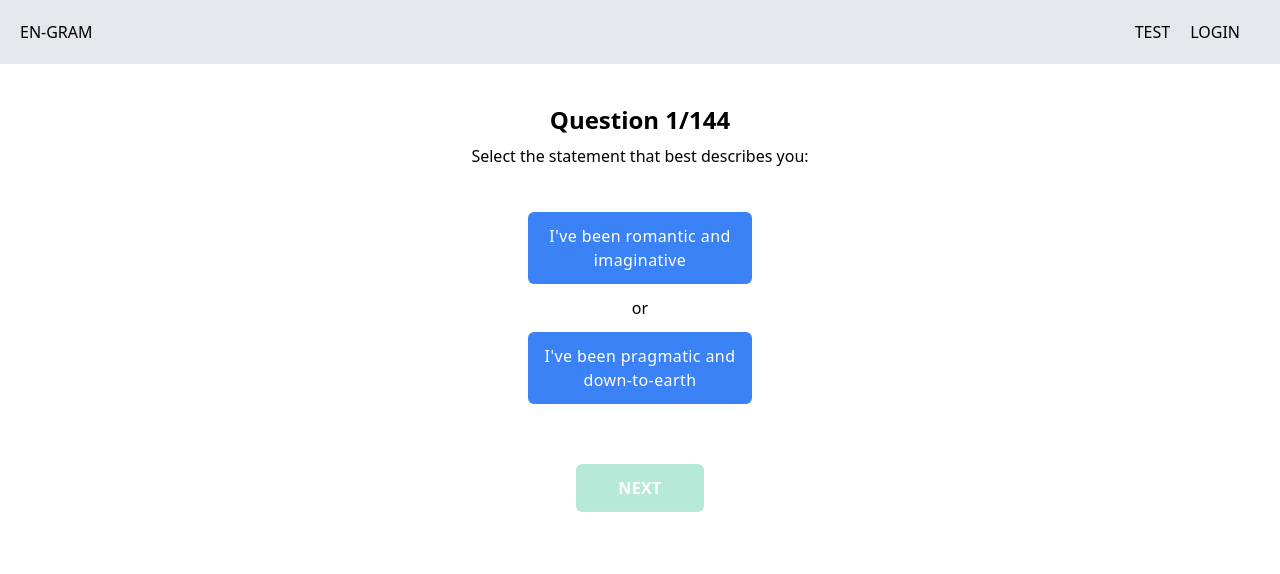
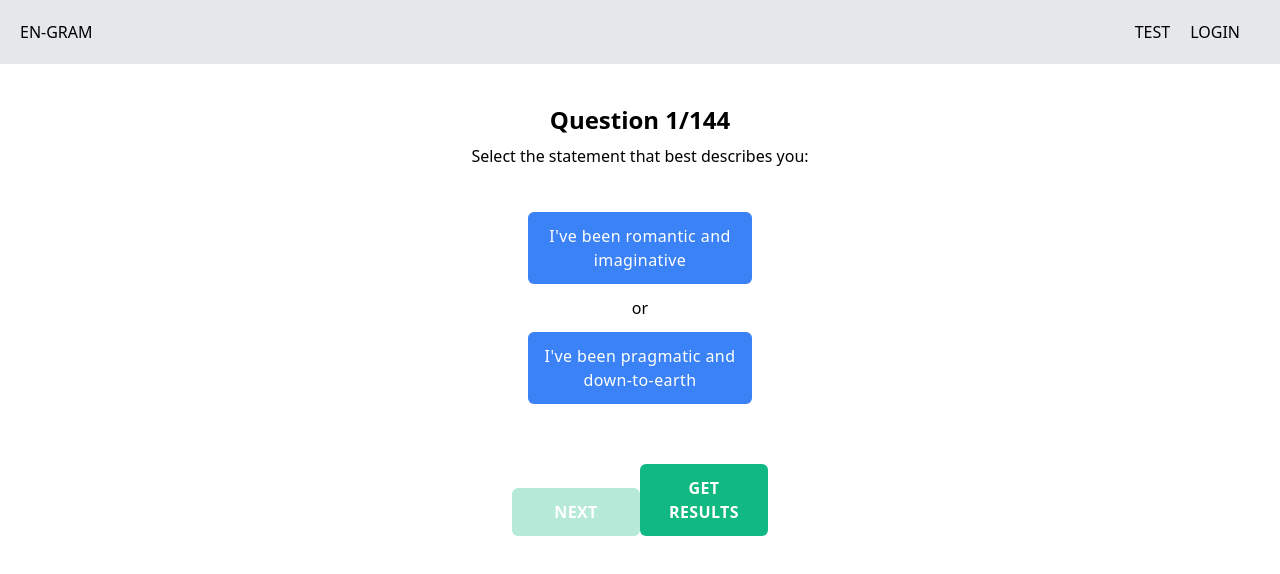
Before and after one commit to Huynie/enneagram, a Vue app: page /questions in a window 1280 px wide. Shown: the top 574 px of the page. Built offline with nearby package versions, Linux system fonts and the light colour scheme; no server answers.

Commit message:
save user results to firebase

```diff
--- a/src/views/Dashboard.vue
+++ b/src/views/Dashboard.vue
@@ -10,19 +10,29 @@
         <h3>{{this.highs}}</h3>
         <h3>{{this.lows}}</h3>
       </div>
+      <div class="w-max mx-auto" v-for="result in results">
+          <!-- <Results
+            v-show="true"
+            :results="results"
+            :finalType="core"
+          /> -->
+          <h2>{{result["date/time"]}}</h2>
+          <h3>{{result.score}}</h3>
+      </div>
   </div>
 </template>
 
 <script>
 import Button from '../components/Button';
+import Results from '../components/Results';
 import db , { auth } from '../firebase/firebaseInit';
 import { getDoc, doc, query, onSnapshot } from 'firebase/firestore/lite';
-import { signOut } from 'firebase/auth'
 
 export default {
     name: 'Dashboard',
     components: {
-        Button
+        Button,
+        Results
     },
     data (){
         return {
@@ -32,10 +42,19 @@ export default {
             core: "",
             highs: "",
             lows: "",
-            results: null,
+            results: [],
+            score: null,
+            date: null,
         }
     },
-    async mounted() {
+    methods: {
+        showTimeAndScore () {
+            this.results.map((res) => {
+              console.log(res[date/time], res.score)
+              return (res[date/time], res.score)
+        })}
+    },
+    async created() {
         if(auth.currentUser) {
             const userDB = doc(db, `users/${auth.currentUser.uid}`);
             const snapshot = await getDoc(userDB);
@@ -48,7 +67,14 @@ export default {
                 this.highs = snapData.highs;
                 this.lows = snapData.lows;
                 this.results = snapData.results;
+                // snapData.results.forEach((result) => {
+                    // this.score = [result.score];
+                    // this.date = [result.date];
+                    // this.results = result.score
+                // });
             }
+            console.log(this.results);
+
         }
     }
 }
--- a/src/views/Login.vue
+++ b/src/views/Login.vue
@@ -37,7 +37,7 @@
 <script>
 import Button from '../components/Button';
 import { auth } from '../firebase/firebaseInit';
-import { signInWithEmailAndPassword, getAuth } from 'firebase/auth';
+import { signInWithEmailAndPassword } from 'firebase/auth';
 
 export default {
     name: 'Login',
@@ -58,7 +58,6 @@ export default {
                 .then(() => {
                     this.error = false;
                     this.errorMsg = "";
-                    // this.$router.push('/dashboard');
                     this.$router.go({ path: this.$router.path});
                 }).catch(err => {
                     this.error = true;
--- a/src/views/Questions.vue
+++ b/src/views/Questions.vue
@@ -30,11 +30,11 @@
                 :isDisabled="disabledBtn"
             />
             <Button
-                v-show="showGetType"
+                v-show="true"
                 tailwindClass="btn-next"
                 text="get results"
                 @click="getType"
-                :isDisabled="disabledBtn"
+                :isDisabled="false"
             />
         </div>
         <Results
@@ -46,8 +46,10 @@
 </template>
 
 <script>
-import Button from '../components/Button'
-import Results from '../components/Results'
+import Button from '../components/Button';
+import Results from '../components/Results';
+import db, { auth } from '../firebase/firebaseInit';
+import { setDoc, doc, arrayUnion } from 'firebase/firestore/lite';
 
 export default {
     name: 'Questions',
@@ -115,7 +117,7 @@ export default {
             this.choice = '';
             this.disabledBtn = true
         },
-        getType() {
+        async getType() {
             if(this.choice !== '') {
                 this.tally[this.choice] ++
                 const result = [
@@ -130,8 +132,34 @@ export default {
                     this.tally.A,
                 ]
                 this.results = result
-                this.finalType = result.indexOf(Math.max(...result))
-                this.showResult = true
+                this.finalType = result.indexOf(Math.max(...result));
+                this.showResult = true;
+
+                // Save to firebase if logged in
+                if(auth.currentUser) {
+                    const dataBase = doc(db, `users/${auth.currentUser.uid}`);
+                    await setDoc(
+                        dataBase,
+                        {
+                            results: arrayUnion(
+                                {
+                                "date/time": new Date(),
+                                score: result
+                                }
+                            ),
+                            core: this.finalType
+                        },
+                        {
+                            merge: true
+                        }
+                    ).then(() => {
+                        console.log("saved to firebase")
+                    }).catch(err => {
+                        console.log(err.message)
+                    })
+                }
+
+                // Clear local storage
                 localStorage.removeItem("progress");
                 localStorage.removeItem("tally");
             }else{
```
Also changed, not shown: src/views/Register.vue (+0 -14 lines).
